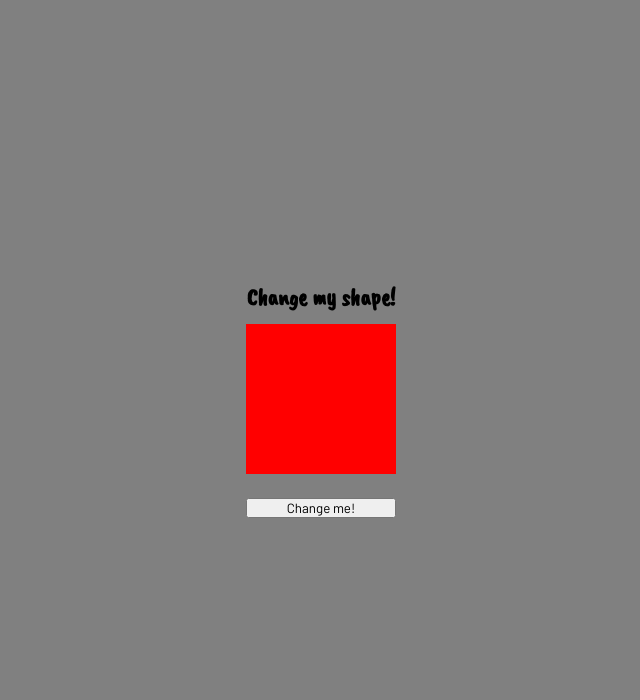
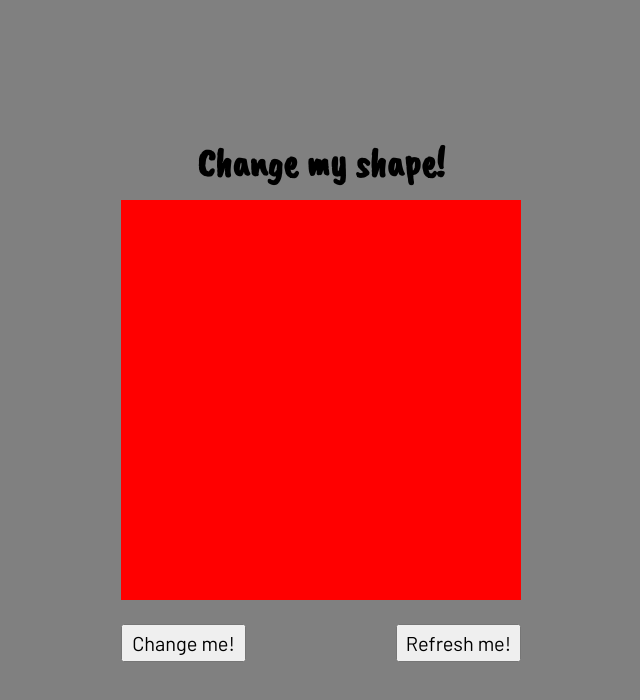
Before and after one commit to interglobalmedia/changing-shapes, a website: page index.html in a window 1280 px wide. Both pictures are taken after a click on the button "Change me!". Shown: the whole page, without its empty margins (319-959 px from the left). Drawn offline with nearby package versions, Linux system fonts and the light colour scheme.

Commit message:
Change square height and width to vh

```diff
--- a/index.html
+++ b/index.html
@@ -13,9 +13,12 @@
 <body>
 
     <div class="square-wrapper">
-        <h2>Change my shape!</h2>
+        <h1>Change my shape!</h1>
         <div id="square"></div>
-        <button id="btn-square">Change me!</button>
+        <div class="btn-wrapper">
+            <button id="btn-square">Change me!</button>
+            <button id="btn-refresh">Refresh me!</button>
+        </div>
     </div>
 
     <script src="main.js"></script>
--- a/main.css
+++ b/main.css
@@ -7,6 +7,10 @@
 body {
   /* background: grey; */
   font-family: "Caveat Brush", cursive;
+}
+
+h1 {
+  font-size: 250%;
 }
 
 .square-wrapper {
@@ -24,12 +28,23 @@ body {
 #square {
   margin-top: 0.75rem;
   margin-bottom: 1.5rem;
-  height: 150px;
-  width: 150px;
+  height: 50vh;
+  width: 50vh;
   background: red;
 }
 
-#btn-square {
-  width: 150px;
+.btn-wrapper {
+  display: flex;
+  width: 50vh;
+  justify-content: space-between;
+}
+
+#btn-square,
+#btn-refresh {
+  width: 125px;
   font-family: "Barlow", sans-serif;
+  font-size: 125%;
+  padding: 5px;
 }
+
+@media (max-width: );
--- a/main.js
+++ b/main.js
@@ -11,22 +11,34 @@ function changeShape() {
     square.style.width = "0";
     square.style.height = "0";
     square.style.border = "0";
-    square.style.borderLeft = "75px solid transparent";
-    square.style.borderRight = "75px solid transparent";
-    square.style.borderBottom = "150px solid #7fbc03";
+    square.style.borderLeft = "25vh solid transparent";
+    square.style.borderRight = "25vh solid transparent";
+    square.style.borderBottom = "50vh solid #7fbc03";
     document.body.style.backgroundColor = "#7b5b80";
   } else {
     square.style.backgroundColor = "red";
-    document.getElementById("square").style.borderRadius = "0";
+    square.style.borderRadius = "0";
     square.style.border = "0";
     document.body.style.backgroundColor = "grey";
     square.style.borderBottom = "0";
-    square.style.width = "150px";
-    square.style.height = "150px";
+    square.style.width = "50vh";
+    square.style.height = "50vh";
     square.style.border = "0";
   }
 }
 
-const button = document.getElementById("btn-square");
+function refreshMe() {
+  const square = document.getElementById("square");
+  square.style.borderRadius = "0";
+  square.style.backgroundColor = "red";
+  square.style.border = "0";
+  square.style.height = "50vh";
+  square.style.width = "50vh";
+  document.body.style.backgroundColor = "#fff";
+}
 
-button.addEventListener("click", changeShape);
+const btnSquare = document.getElementById("btn-square");
+const btnRefresh = document.getElementById("btn-refresh");
+
+btnSquare.addEventListener("click", changeShape);
+btnRefresh.addEventListener("click", refreshMe);
```
